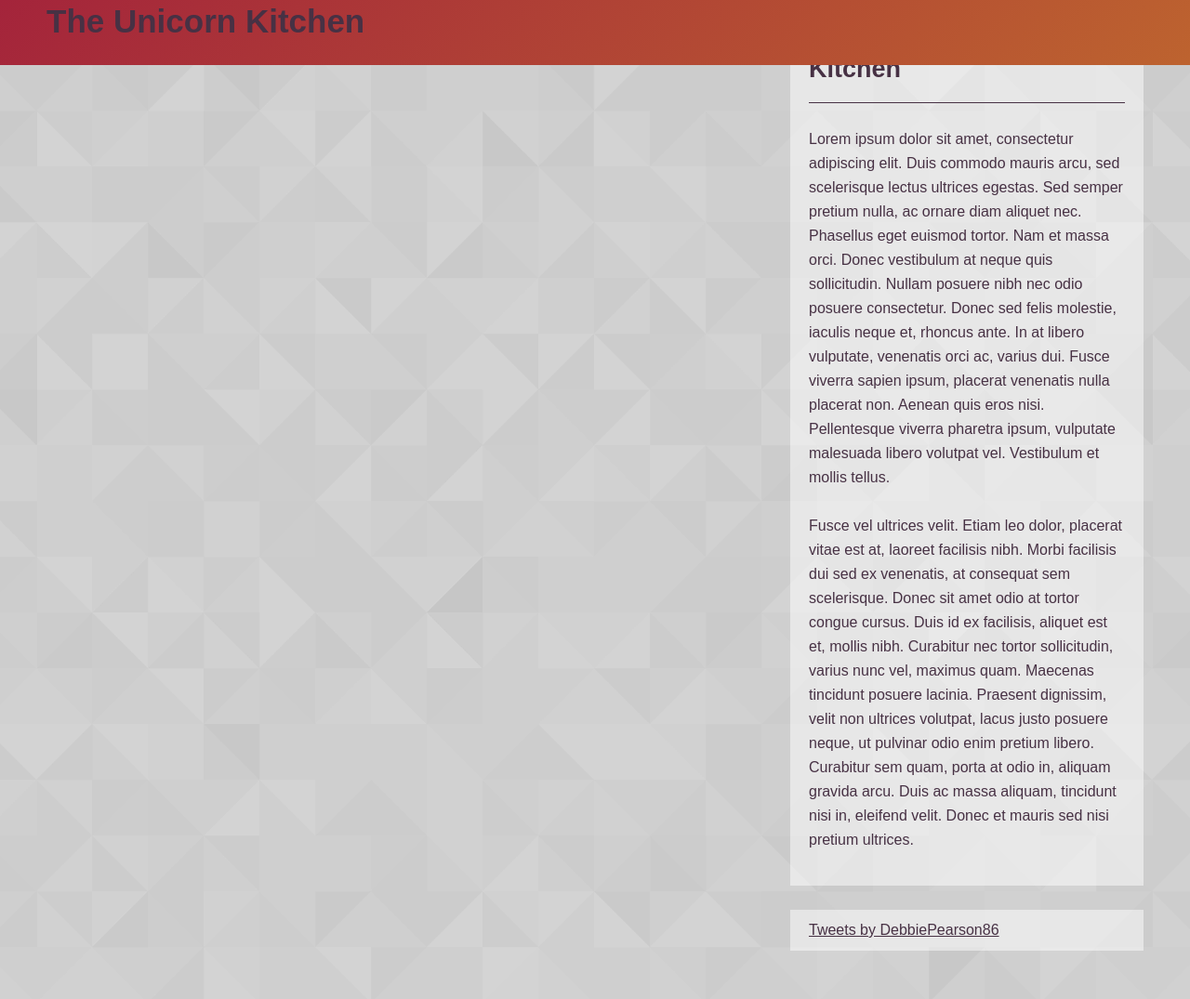
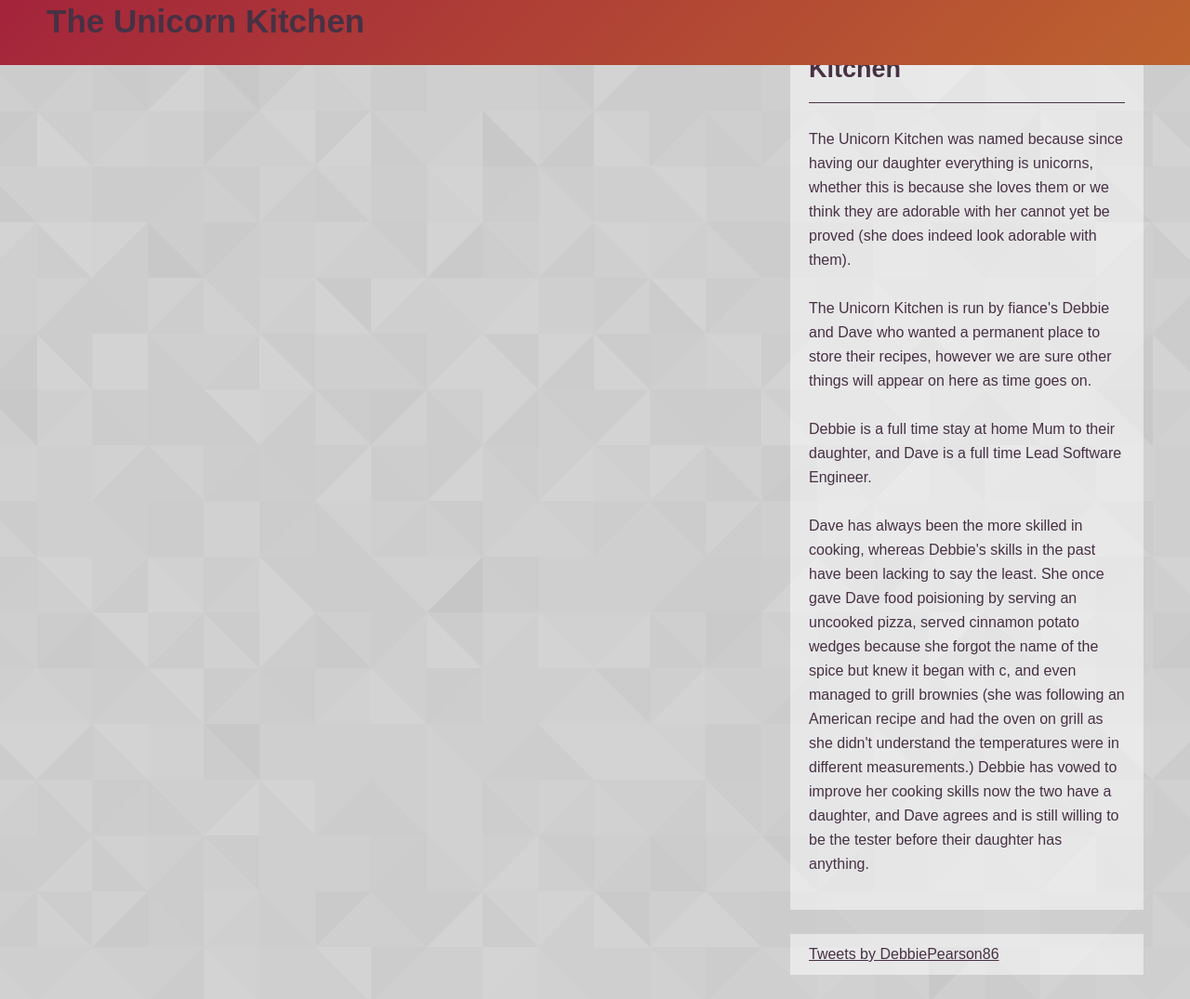
Before and after one commit to CaffeinatedDave/theunicornkitchen.github.io, a Jekyll site: the page built from authors/index.html, in a window 1280 px wide and 1075 px high. Shown: the whole window at 93% size. Built offline with Jekyll 4.4.1, drawn with Linux system fonts in a browser that asks for light colours; nearby versions of some CDN libraries; comment, search, counter and statistics services are not loaded.

```diff
--- a/_layouts/page.html
+++ b/_layouts/page.html
@@ -12,9 +12,13 @@ layout: default
     <aside class="grid-xs-s-1-1 grid-m-xl-1-3">
         <div class="about">
             <h2>About The Unicorn Kitchen</h2>
-            <p>Lorem ipsum dolor sit amet, consectetur adipiscing elit. Duis commodo mauris arcu, sed scelerisque lectus ultrices egestas. Sed semper pretium nulla, ac ornare diam aliquet nec. Phasellus eget euismod tortor. Nam et massa orci. Donec vestibulum at neque quis sollicitudin. Nullam posuere nibh nec odio posuere consectetur. Donec sed felis molestie, iaculis neque et, rhoncus ante. In at libero vulputate, venenatis orci ac, varius dui. Fusce viverra sapien ipsum, placerat venenatis nulla placerat non. Aenean quis eros nisi. Pellentesque viverra pharetra ipsum, vulputate malesuada libero volutpat vel. Vestibulum et mollis tellus.</p>
+            <p>The Unicorn Kitchen was named because since having our daughter everything is unicorns, whether this is because she loves them or we think they are adorable with her cannot yet be proved (she does indeed look adorable with them).</p>
 
-            <p>Fusce vel ultrices velit. Etiam leo dolor, placerat vitae est at, laoreet facilisis nibh. Morbi facilisis dui sed ex venenatis, at consequat sem scelerisque. Donec sit amet odio at tortor congue cursus. Duis id ex facilisis, aliquet est et, mollis nibh. Curabitur nec tortor sollicitudin, varius nunc vel, maximus quam. Maecenas tincidunt posuere lacinia. Praesent dignissim, velit non ultrices volutpat, lacus justo posuere neque, ut pulvinar odio enim pretium libero. Curabitur sem quam, porta at odio in, aliquam gravida arcu. Duis ac massa aliquam, tincidunt nisi in, eleifend velit. Donec et mauris sed nisi pretium ultrices.</p>
+            <p>The Unicorn Kitchen is run by fiance's Debbie and Dave who wanted a permanent place to store their recipes, however we are sure other things will appear on here as time goes on. </p>
+
+            <p> Debbie is a full time stay at home Mum to their daughter, and Dave is a full time Lead Software Engineer.</p>
+
+            <p>Dave has always been the more skilled in cooking, whereas Debbie's skills in the past have been lacking to say the least. She once gave Dave food poisioning by serving an uncooked pizza, served cinnamon potato wedges because she forgot the name of the spice but knew it began with c, and even managed to grill brownies (she was following an American recipe and had the oven on grill as she didn't understand the temperatures were in different measurements.) Debbie has vowed to improve her cooking skills now the two have a daughter, and Dave agrees and is still willing to be the tester before their daughter has anything.</p>
         </div>
 
         <div class="twitter-container hide-xs-s">
```
Also changed, not shown: _posts/2020-01-10-prawn-curry-and-rice.md (+1 -1 lines), _posts/2020-01-10-vegetarian-lasagna.md (added, +37 -0 lines).
